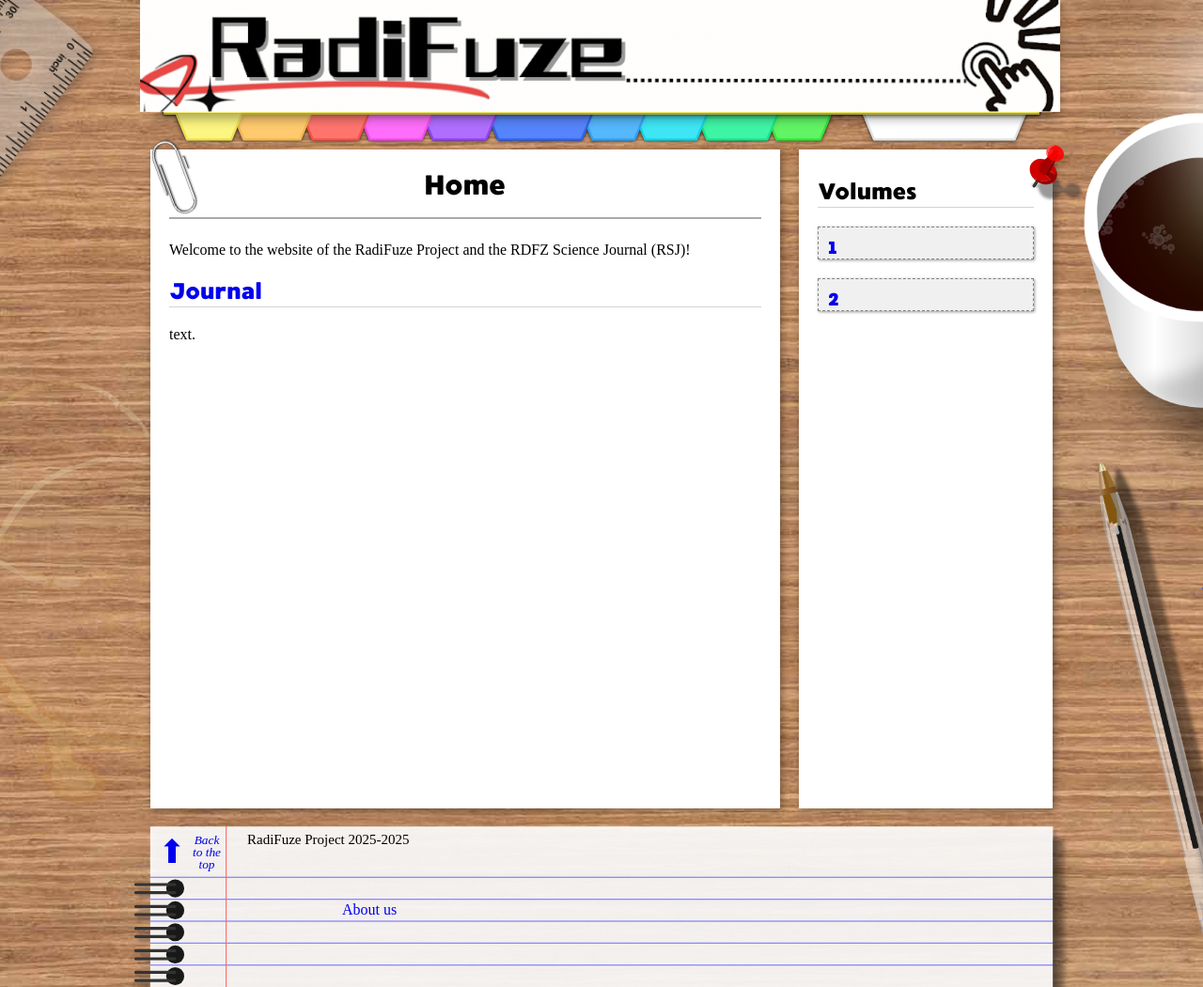
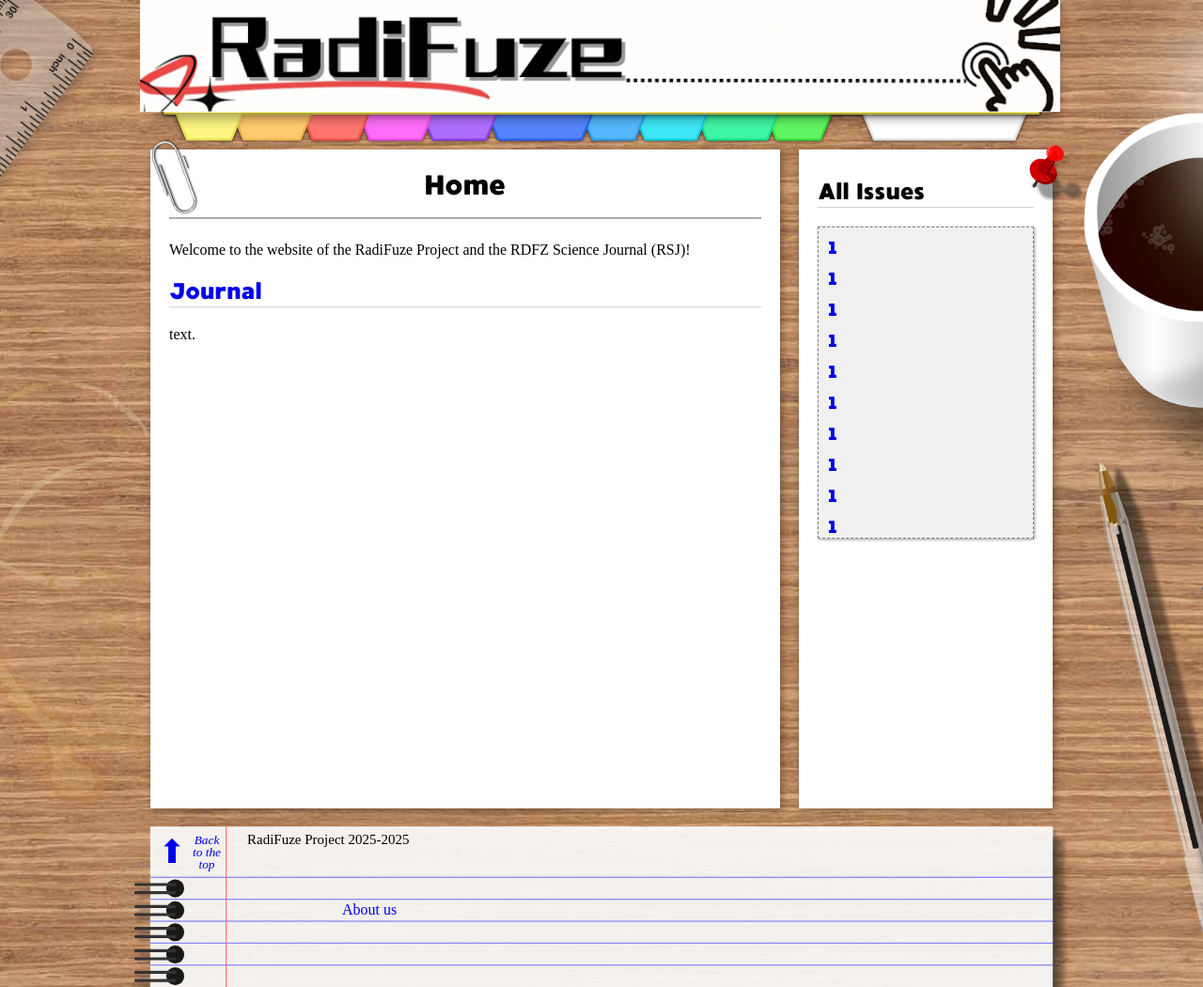
Before and after one commit to CareyRunboLi/radifuze.org, a Jekyll site: the page built from index.html, in a window 1280 px wide. Shown: the whole page at 94% size. Built offline with Jekyll 4.4.1, drawn with Linux system fonts in a browser that asks for light colours; some web fonts are replaced.

Commit message:
Update index.html

```diff
--- a/index.html
+++ b/index.html
@@ -16,13 +16,19 @@ scripts: <script src="slideshow/jquery-3.6.0.slim.min.js" defer></script>
         </div>
     </article>
     <aside>
-        <div id="volumes">
-            <h2>Volumes</h2>
+        <div id="allissues">
+            <h2>All Issues</h2>
             <section class="card">
                 <h3><a href="1">1</a></h3>
-            </section>
-            <section class="card">
-                <h3><a href="2">2</a></h3>
+                <h3><a href="1">1</a></h3>
+                <h3><a href="1">1</a></h3>
+                <h3><a href="1">1</a></h3>
+                <h3><a href="1">1</a></h3>
+                <h3><a href="1">1</a></h3>
+                <h3><a href="1">1</a></h3>
+                <h3><a href="1">1</a></h3>
+                <h3><a href="1">1</a></h3>
+                <h3><a href="1">1</a></h3>
             </section>
         </div>
     </aside>
```
